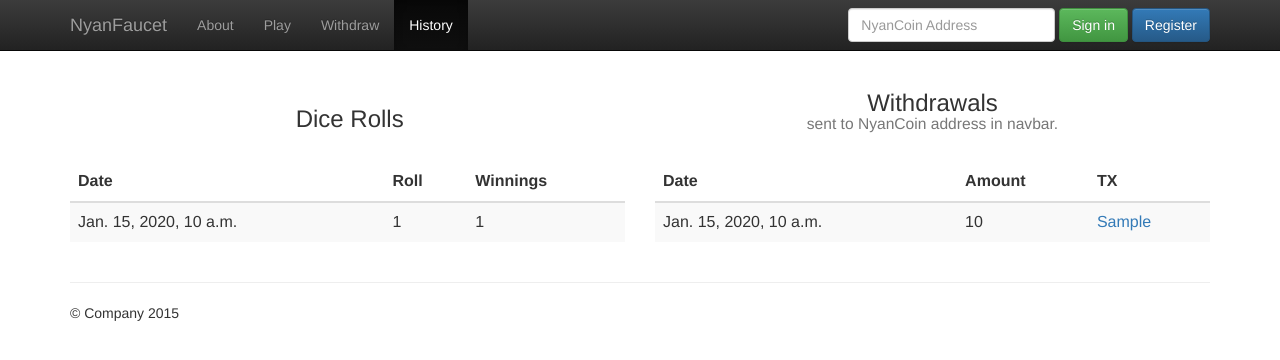
After one commit to Nyancoins/NyanFaucet, a Django app: page /history in a window 1280 px wide. The commit adds this page. Shown: the top 360 px of the page. Run offline with Django 3.2, Linux system fonts and the light colour scheme; tables that the repository leaves empty hold one stand-in row (values such as "Sample post"); some libraries are stand-ins or nearby versions.

Commit message:
Implemented account history view.

```diff
--- a/nyanfaucet/nyanfaucet/urls.py
+++ b/nyanfaucet/nyanfaucet/urls.py
@@ -29,5 +29,5 @@ urlpatterns = [
 
   url(r'^play$', views.PlayView.as_view(), name='play'),
   url(r'^withdraw$', views.DefaultView.as_view(), name='withdraw'),
-  url(r'^account$', views.DefaultView.as_view(), name='account'),
+  url(r'^history', views.HistoryView.as_view(), name='account'),
 ]
--- a/nyanfaucet/web/models.py
+++ b/nyanfaucet/web/models.py
@@ -26,6 +26,7 @@ class Roll(BaseModel):
   serverseed = models.CharField(max_length=256)
   clientseed = models.CharField(max_length=32)
   nonce = models.PositiveIntegerField()
+  winnings = models.PositiveIntegerField()
 
   class Meta:
     verbose_name_plural = "Rolls"
--- /dev/null
+++ b/nyanfaucet/web/templates/account_rolls.html
@@ -0,0 +1,18 @@
+<table class="table table-striped">
+    <thead>
+        <tr>
+            <th>Date</th>
+            <th>Roll</th>
+            <th>Winnings</th>
+        </tr>
+    </thead>
+    <tbody>
+        {% for r in rolls %}
+        <tr>
+            <td>{{r.created_date}}</td>
+            <td>{{r.value}}</td>
+            <td>{{r.winnings}}</td>
+        </tr>
+        {% endfor %}
+    </tbody>
+</table>
--- /dev/null
+++ b/nyanfaucet/web/templates/account_withdrawals.html
@@ -0,0 +1,18 @@
+<table class="table table-striped">
+    <thead>
+        <tr>
+            <th>Date</th>
+            <th>Amount</th>
+            <th>TX</th>
+        </tr>
+    </thead>
+    <tbody>
+        {% for w in withdrawals %}
+        <tr>
+            <td>{{w.created_date}}</td>
+            <td>{{w.amount}}</td>
+            <td><a href="https://nyan.space/tx/{{w.transaction}}" target="_blank">{{w.transaction|truncatechars:12}}</a></td>
+        </tr>
+        {% endfor %}
+    </tbody>
+</table>
--- /dev/null
+++ b/nyanfaucet/web/templates/history.html
@@ -0,0 +1,17 @@
+{% extends "base.html" %}{% load account_helpers %}
+
+{% block content %}
+
+<div class="row">
+    <div class="col-md-6">
+        <h3 class="text-center"><small><br />&nbsp;<!-- There realls is nothing here, huh? --></small>Dice Rolls</h3>
+        {% list_rolls rolls %}
+    </div>
+    <div class="col-md-6">
+        <h3 class="text-center">Withdrawals<small><br />sent to NyanCoin address in navbar.</small></h3>
+        {% list_withdrawals withdrawals %}
+    </div>
+</div>
+
+
+{% endblock %}
--- a/nyanfaucet/web/templates/play.html
+++ b/nyanfaucet/web/templates/play.html
@@ -7,7 +7,7 @@
     {% if nextroll <= 1 %}
     <p><button class="btn btn-success btn-lg" type="button" id="cmdRoll">Roll dice</button></p>
     {% else %}
-    <h2>You rolled {{lastroll}} and win {winnings} NYAN!</h2>
+    <h2>You rolled {{lastroll}} and win {{lastwinnings}} NYAN!</h2>
     <h3>Next roll in <span id="timeleft">{{nextroll}}</span> seconds.</h3>
     {% endif %}
 
--- /dev/null
+++ b/nyanfaucet/web/templatetags/account_helpers.py
@@ -0,0 +1,12 @@
+from django import template
+from django.core.urlresolvers import reverse
+
+register = template.Library()
+
+@register.inclusion_tag('account_rolls.html')
+def list_rolls(rolls):
+    return { 'rolls': rolls }
+
+@register.inclusion_tag('account_withdrawals.html')
+def list_withdrawals(withdrawals):
+    return { 'withdrawals': withdrawals }
--- a/nyanfaucet/web/views.py
+++ b/nyanfaucet/web/views.py
@@ -12,7 +12,7 @@ from datetime import datetime, timedelta
 from django.utils.timezone import utc
 
 from web.forms import LoginForm, RegisterForm, RollForm
-from web.models import FaucetUser, Roll
+from web.models import FaucetUser, Roll, Withdrawal
 
 from dice import RollDice
 
@@ -98,8 +98,10 @@ class PlayView(generic.FormView):
 
         if usr.rolls.count() > 0:
             nextroll = ((usr.last_roll - datetime.utcnow().replace(tzinfo=utc)) + timedelta(seconds=settings.NYAN_ROLL_INTERVAL)).total_seconds()
+            lr = usr.rolls.last()
             ctx['nextroll'] = nextroll
-            ctx['lastroll'] = usr.rolls.last().value
+            ctx['lastroll'] = lr.value
+            ctx['lastwinnings'] = lr.winnings
 
         ctx['nonce'] = nonce
         #print ctx['nextroll']
@@ -119,8 +121,21 @@ class PlayView(generic.FormView):
         nonce = usr.rolls.count() +1
         diceroll, ss = RollDice(nonce, cs)
 
-        r = Roll(user=usr, value=diceroll, clientseed=cs, serverseed=ss, nonce=nonce)
+        # @todo: discern winnings
+        winnings = 666
+
+        r = Roll(user=usr, value=diceroll, clientseed=cs, serverseed=ss, nonce=nonce, winnings=winnings)
         r.save()
         usr.save()
 
         return super(PlayView, self).form_valid(form)
+
+class HistoryView(generic.TemplateView):
+    template_name = "history.html"
+    model = FaucetUser
+
+    def get_context_data(self, **kwargs):
+        context = super(HistoryView, self).get_context_data(**kwargs)
+        context['withdrawals'] = Withdrawal.objects.order_by('-pk')
+        context['rolls'] = Roll.objects.order_by('-pk')
+        return context
```
Also changed, not shown: 1 other file.
